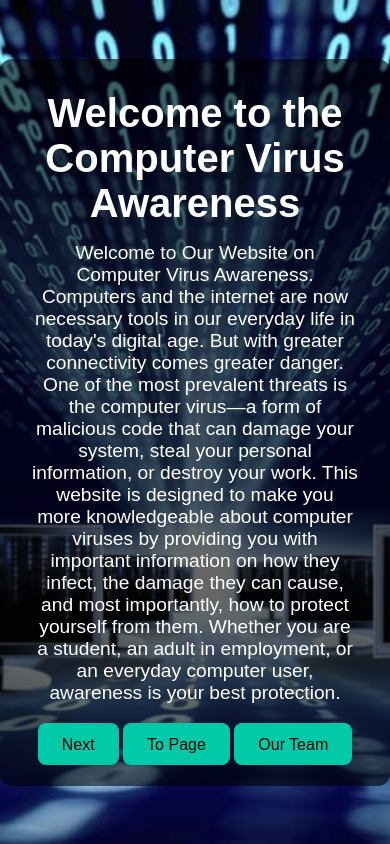
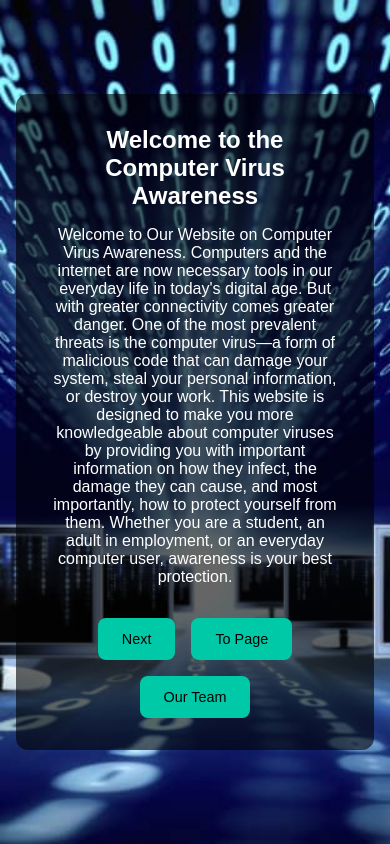
Before and after one commit to Yip56/WilliamWeb, a plain HTML site: page index.html in a window 390 px wide. Drawn offline with Linux system fonts and the light colour scheme.

Commit message:
mobile features

```diff
--- a/index.html
+++ b/index.html
@@ -18,10 +18,11 @@
       flex-direction: column;
       align-items: center;
       justify-content: center;
-      height: 100vh;
+      min-height: 100vh; /* ✅ Changed from height: 100vh */
       background-size: cover;
       background-position: center;
       background-repeat: no-repeat;
+      padding: 1rem; /* ✅ Added spacing for mobile top view */
     }
 
     .content-box {
@@ -29,17 +30,25 @@
       padding: 2rem;
       border-radius: 12px;
       max-width: 800px;
-      text-align: center; /* This centers text */
+      width: 100%;
+      text-align: center;
     }
 
     h1 {
-      font-size: 2.5rem;
+      font-size: 2rem;
       margin-bottom: 1rem;
     }
 
     p {
-      font-size: 1.2rem;
+      font-size: 1.1rem;
       margin-bottom: 2rem;
+    }
+
+    .button-group {
+      display: flex;
+      flex-wrap: wrap;
+      justify-content: center;
+      gap: 1rem;
     }
 
     a.button {
@@ -56,9 +65,24 @@
     a.button:hover {
       background: #00b39e;
     }
+
+    @media (max-width: 480px) {
+      h1 {
+        font-size: 1.5rem;
+      }
+
+      p {
+        font-size: 1rem;
+      }
+
+      a.button {
+        font-size: 0.9rem;
+      }
+    }
   </style>
 </head>
 <body>
+
   <div class="content-box">
     <h1>Welcome to the Computer Virus Awareness</h1>
     <p>
```
